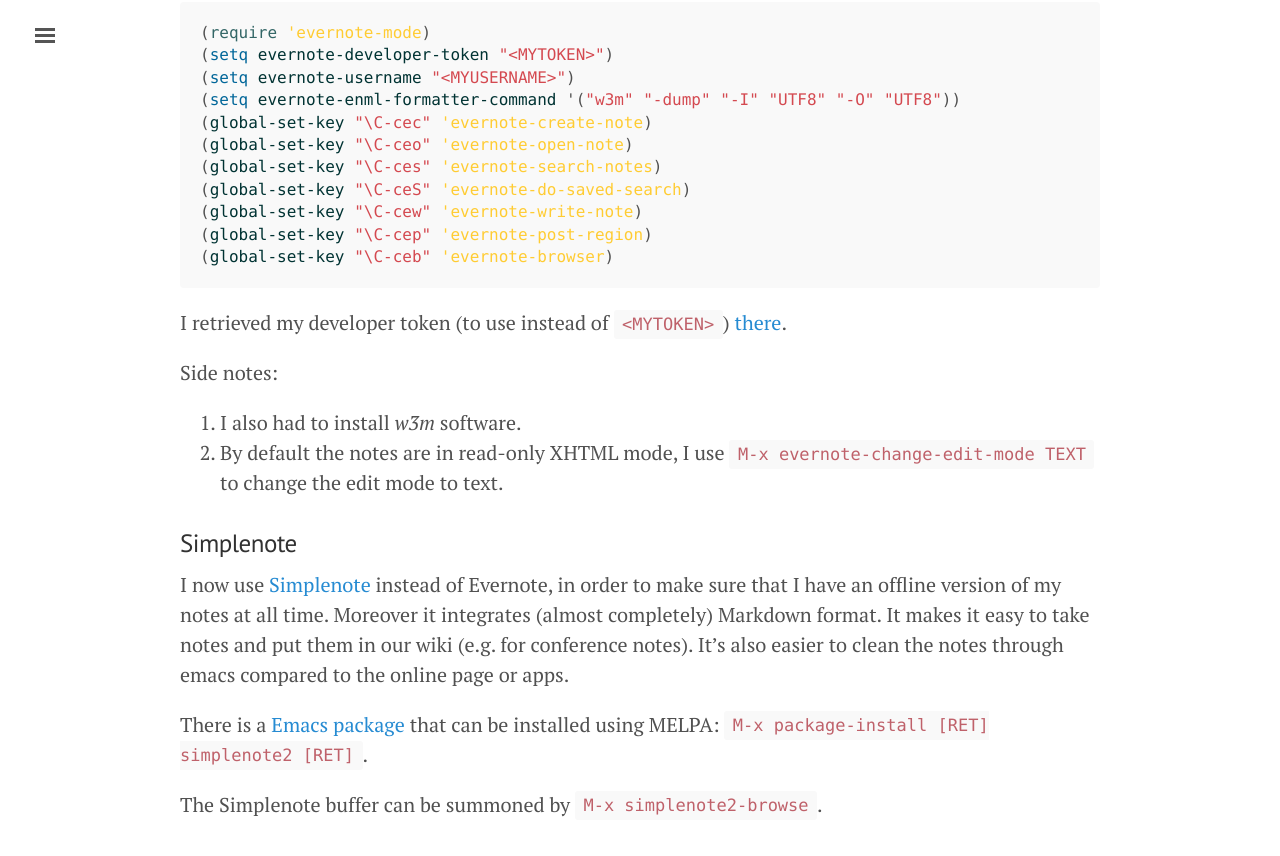
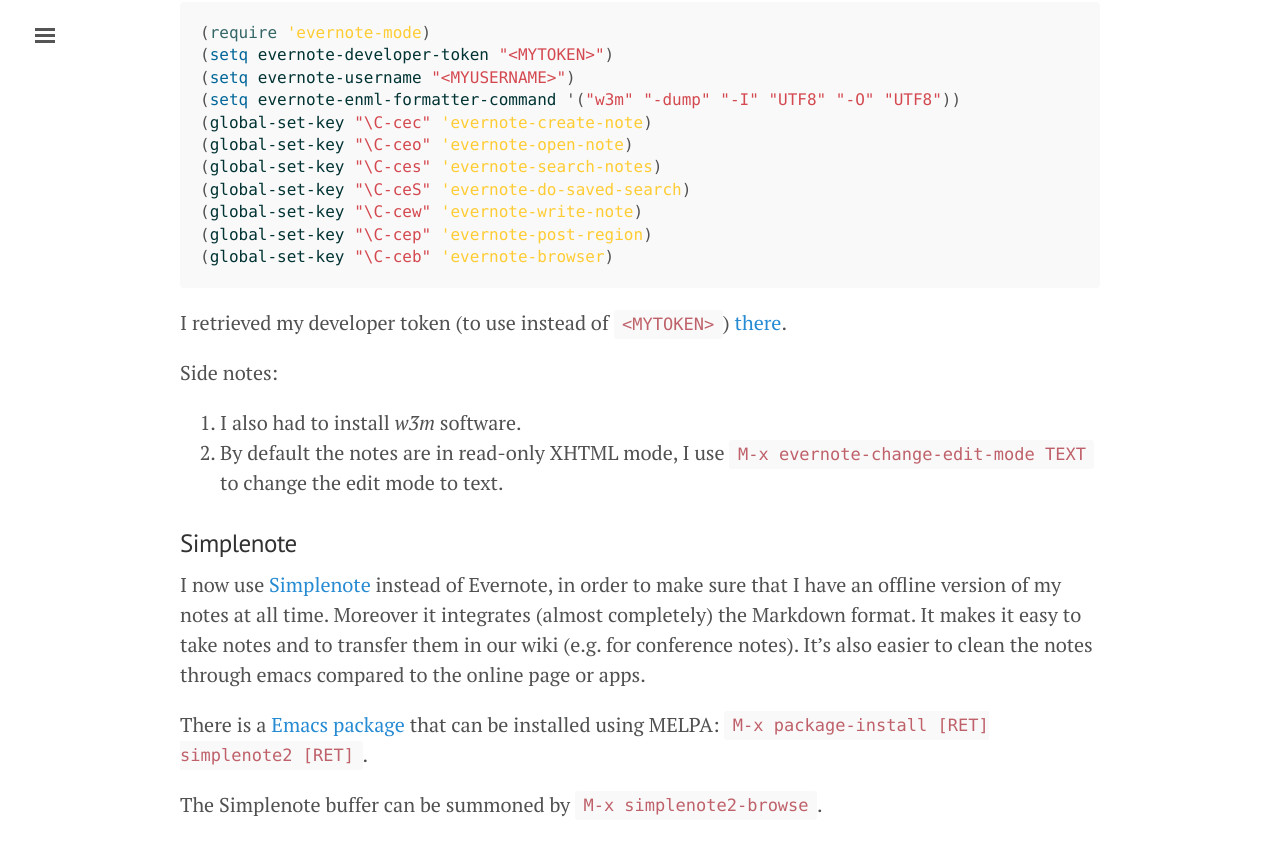
Before and after one commit to jmonlong/Hippocamplus, a Jekyll site: the page built from emacs.md, in a window 1280 px wide and 900 px high, scrolled down 4562 px. Shown: the top 856 px of the window. Built offline with Jekyll 4.4.1, drawn with Linux system fonts in a browser that asks for light colours; nearby versions of some CDN libraries.

Commit message:
rephrasing

```diff
--- a/emacs.md
+++ b/emacs.md
@@ -185,7 +185,7 @@
 
 ### Simplenote
 
-I now use [Simplenote](https://app.simplenote.com/) instead of Evernote, in order to make sure that I have an offline version of my notes at all time. Moreover it integrates (almost completely) Markdown format. It makes it easy to take notes and put them in our wiki (e.g. for conference notes). It's also easier to clean the notes through emacs compared to the online page or apps.
+I now use [Simplenote](https://app.simplenote.com/) instead of Evernote, in order to make sure that I have an offline version of my notes at all time. Moreover it integrates (almost completely) the Markdown format. It makes it easy to take notes and to transfer them in our wiki (e.g. for conference notes). It's also easier to clean the notes through emacs compared to the online page or apps.
 
 There is a [Emacs package](https://github.com/alpha22jp/simplenote2.el) that can be installed using MELPA: `M-x package-install [RET] simplenote2 [RET]`.
 
```
